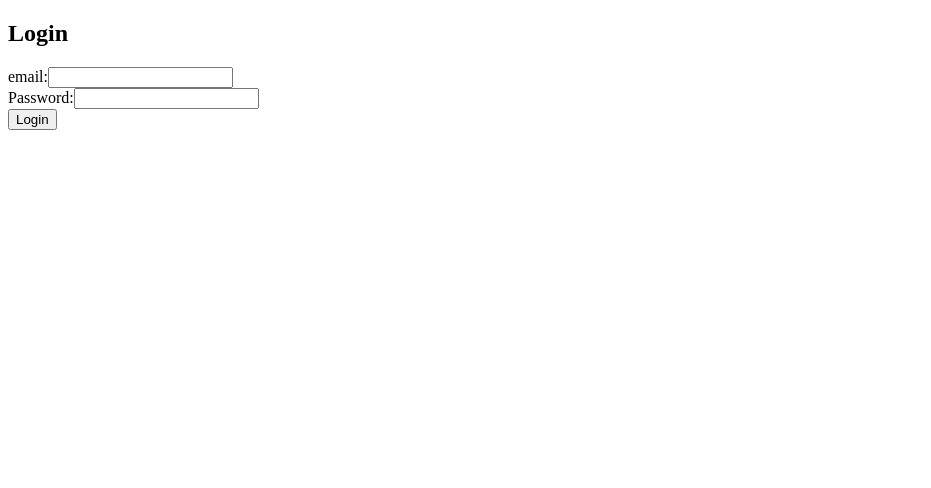
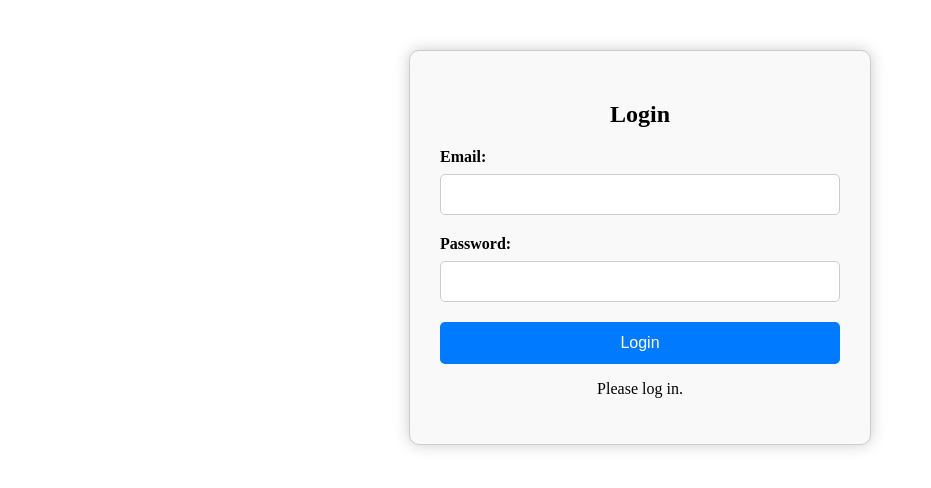
Before and after one commit to ardidrizi/Fitness-tracker-frontend, a React (Vite) app: page /login in a window 1280 px wide. Shown: the top 488 px of the page, without its empty margins (0-931 px from the left). Built offline with nearby package versions, Linux system fonts and the light colour scheme.

Commit message:
Login and Dashborad

```diff
--- a/src/App.jsx
+++ b/src/App.jsx
@@ -1,15 +1,43 @@
 import { Routes, Route } from "react-router-dom";
+import { useEffect, useState } from "react";
 import Home from "./pages/Home";
-// import Dashboard from "./pages/Dashboard";
+import Dashboard from "./pages/Dashboard";
 import Login from "./pages/Login";
 // import Register from "./pages/Register";
 
 function App() {
+  const [username, setUsername] = useState(
+    localStorage.getItem("username") || ""
+  );
+  const [isLoggedIn, setIsLoggedIn] = useState(
+    localStorage.getItem("isLoggedIn") === "false" ? false : true
+  );
+
+  useEffect(() => {
+    localStorage.setItem("username", username);
+    localStorage.setItem("isLoggedIn", isLoggedIn);
+
+    console.log("username:", username);
+    console.log("isLoggedIn:", isLoggedIn);
+  }, [username, isLoggedIn]);
+
   return (
     <Routes>
       <Route path="/" element={<Home />} />
-      {/* <Route path="/dashboard" element={<Dashboard />} /> */}
-      <Route path="/login" element={<Login />} />
+      <Route
+        path="/dashboard"
+        element={<Dashboard username={username} isLoggedIn={isLoggedIn} />}
+      />
+      <Route
+        path="/login"
+        element={
+          <Login
+            username={username}
+            setUsername={setUsername}
+            isLoggedIn={isLoggedIn}
+          />
+        }
+      />
       {/* <Route path="/register" element={<Register />} /> */}
     </Routes>
   );
--- /dev/null
+++ b/src/pages/Dashboard.css
@@ -0,0 +1,35 @@
+.dashboard-container {
+  max-width: 1200px;
+  margin: 0 auto;
+  padding: 20px;
+  background-color: #f4f4f4;
+  border-radius: 10px;
+  box-shadow: 0 0 15px rgba(0, 0, 0, 0.1);
+}
+
+.dashboard-header {
+  background-color: #007bff;
+  color: white;
+  padding: 20px;
+  border-radius: 10px 10px 0 0;
+  text-align: center;
+}
+
+.dashboard-main {
+  display: flex;
+  flex-direction: column;
+  gap: 20px;
+  padding: 20px;
+}
+
+.dashboard-section {
+  background-color: white;
+  padding: 20px;
+  border-radius: 10px;
+  box-shadow: 0 0 10px rgba(0, 0, 0, 0.1);
+}
+
+.dashboard-section h2 {
+  margin-bottom: 15px;
+  color: #333;
+}
--- a/src/pages/Dashboard.jsx
+++ b/src/pages/Dashboard.jsx
@@ -1,35 +1,55 @@
-// import { useEffect, useState } from "react";
-// import { getUserProgress } from "../api"; // Adjust the import path as necessary
+import axios from "axios";
+import { useEffect, useState } from "react";
+import "./Dashboard.css";
 
-// const Dashboard = ({ username }) => {
-//   const [progress, setProgress] = useState(null);
+const Dashboard = ({ username }) => {
+  const [workouts, setWorkouts] = useState(null);
+  console.log(username);
 
-//   useEffect(() => {
-//     const fetchProgress = async () => {
-//       try {
-//         const userProgress = await getUserProgress(username);
-//         setProgress(userProgress);
-//       } catch (error) {
-//         console.error("Error fetching user progress:", error);
-//       }
-//     };
+  useEffect(() => {
+    const fetchWorkouts = async () => {
+      console.log("fetching workouts", username);
+      if (username) {
+        const workoutData = await axios.get(
+          `http://localhost:5005/api/${username}/workouts`,
+          {
+            headers: {
+              Authorization: `Bearer ${localStorage.getItem("authToken")}`,
+            },
+          }
+        );
+        setWorkouts(workoutData.data);
+      }
+    };
 
-//     fetchProgress();
-//   }, [username]);
+    fetchWorkouts();
+  }, [username]);
 
-//   return (
-//     <div>
-//       <h2>Dashboard</h2>
-//       {progress ? (
-//         <div>
-//           <h3>Welcome, {username}!</h3>
-//           <p>Your progress: {progress}</p>
-//         </div>
-//       ) : (
-//         <p>Loading...</p>
-//       )}
-//     </div>
-//   );
-// };
+  return (
+    <div className="dashboard-container">
+      <header className="dashboard-header">
+        <h1>Welcome, {username}!</h1>
+      </header>
+      <main className="dashboard-main">
+        <section className="dashboard-section">
+          <h2>Your Workouts</h2>
+          {workouts ? (
+            <ul>
+              {workouts.map((workout) => (
+                <li key={workout.id}>{workout.duration}</li>
+              ))}
+            </ul>
+          ) : (
+            <p>Loading workouts...</p>
+          )}
+        </section>
+        <section className="dashboard-section">
+          <h2>Statistics</h2>
+          {/* Add content for statistics */}
+        </section>
+      </main>
+    </div>
+  );
+};
 
-// export default Dashboard;
+export default Dashboard;
--- /dev/null
+++ b/src/pages/Login.css
@@ -0,0 +1,51 @@
+.login-container {
+  max-width: 400px;
+  margin: 50px auto;
+  padding: 30px;
+  border: 1px solid #ccc;
+  border-radius: 10px;
+  box-shadow: 0 0 15px rgba(0, 0, 0, 0.2);
+  background-color: #f9f9f9;
+  text-align: center;
+}
+
+.login-form {
+  display: flex;
+  flex-direction: column;
+  align-items: center;
+}
+
+.form-group {
+  width: 100%;
+  margin-bottom: 20px;
+}
+
+.form-group label {
+  display: block;
+  margin-bottom: 8px;
+  font-weight: bold;
+  text-align: left;
+}
+
+.form-input {
+  width: 100%;
+  padding: 12px;
+  border: 1px solid #ccc;
+  border-radius: 5px;
+  box-sizing: border-box;
+}
+
+.login-button {
+  width: 100%;
+  padding: 12px;
+  background-color: #007bff;
+  color: white;
+  border: none;
+  border-radius: 5px;
+  cursor: pointer;
+  font-size: 16px;
+}
+
+.login-button:hover {
+  background-color: #0056b3;
+}
--- a/src/pages/Login.jsx
+++ b/src/pages/Login.jsx
@@ -1,50 +1,77 @@
 import { useState } from "react";
-// import Dashboard from "./Dashboard"; // Adjust the import path as necessary
+import Dashboard from "./Dashboard"; // Adjust the import path as necessary
 import axios from "axios";
+import { useNavigate } from "react-router-dom";
+import "./Login.css"; // Import the CSS file for styles
 
-const Login = () => {
-  //   const [username, setUsername] = useState("");
+const Login = ({ username, setUsername }) => {
   const [password, setPassword] = useState("");
   const [email, setEmail] = useState("");
-  //   const [isLoggedIn, setIsLoggedIn] = useState(false);
+  const [isLoggedIn, setIsLoggedIn] = useState(false);
 
-  const handleSubmit = async (e) => {
-    e.preventDefault();
+  const navigate = useNavigate();
+  if (localStorage.getItem("authToken")) {
+    navigate("/dashboard");
+  }
+
+  const fetchWorkouts = async () => {
     try {
       const response = await axios.post("http://localhost:5005/auth/login", {
+        username,
+        email,
         password,
-        email,
       });
       console.log("Login response:", response.data);
-      //   setUsername(response.data);
+      if (localStorage.getItem("authToken")) {
+        setIsLoggedIn(true);
+      }
+      localStorage.setItem("authToken", response.data.authToken);
+      setIsLoggedIn(true);
+      setUsername(response.data.username);
+      navigate("/dashboard");
+      if (response.data.authToken) {
+        localStorage.setItem("authToken", response.data.authToken);
+        setIsLoggedIn(true);
+      }
     } catch (error) {
       console.error("Error logging in:", error);
     }
   };
 
+  const handleSubmit = async (e) => {
+    e.preventDefault();
+    fetchWorkouts();
+  };
+
   return (
-    <div>
+    <div className="login-container">
       <>
         <h2>Login</h2>
-        <form onSubmit={handleSubmit}>
-          <div>
-            <label>email:</label>
+        <form onSubmit={handleSubmit} className="login-form">
+          <div className="form-group">
+            <label>Email:</label>
             <input
               type="email"
               value={email}
               onChange={(e) => setEmail(e.target.value)}
+              className="form-input"
             />
           </div>
-          <div>
+          <div className="form-group">
             <label>Password:</label>
             <input
               type="password"
               value={password}
               onChange={(e) => setPassword(e.target.value)}
+              className="form-input"
             />
           </div>
-          <button type="submit">Login</button>
+          <button type="submit" className="login-button">
+            Login
+          </button>
         </form>
+
+        {isLoggedIn ? <Dashboard username={username} /> : <p>Please log in.</p>}
       </>
     </div>
   );
```
